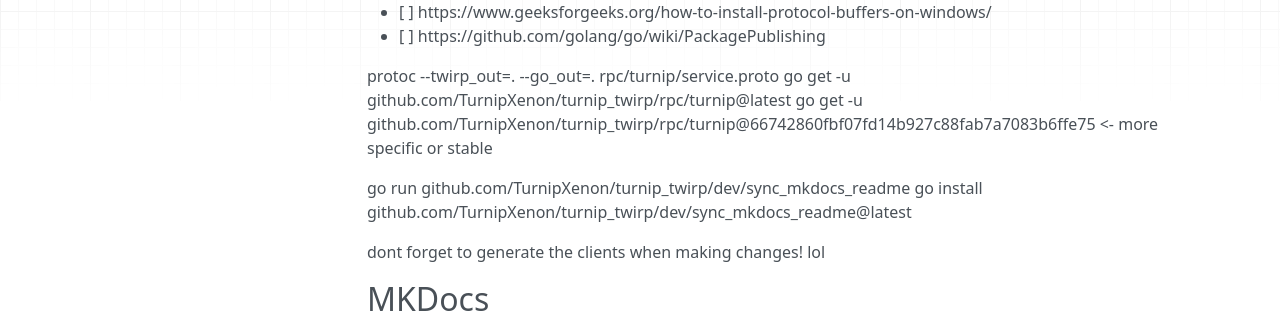
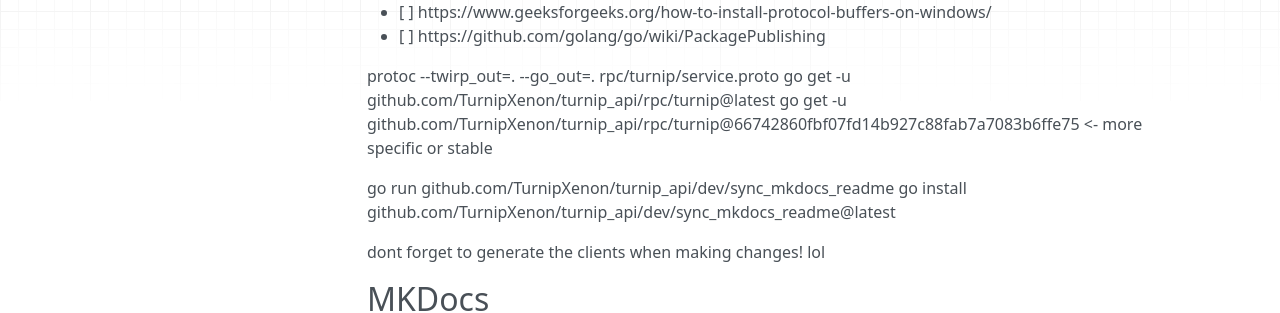
Before and after one commit to TurnipXenon/turnip_api, an MkDocs documentation site: the page built from docs/docs/onboarding.md, in a window 1280 px wide and 1123 px high. Shown: the part 205-518 px from the top of the window. Built offline with MkDocs 1.6.1, drawn with Linux system fonts in a browser that asks for light colours; nearby versions of some CDN libraries.

Commit message:
Make project name agnostic

```diff
--- a/docs/docs/onboarding.md
+++ b/docs/docs/onboarding.md
@@ -7,11 +7,11 @@
 - [ ] https://github.com/golang/go/wiki/PackagePublishing
 
 protoc --twirp_out=. --go_out=. rpc/turnip/service.proto
-go get -u github.com/TurnipXenon/turnip_twirp/rpc/turnip@latest
-go get -u github.com/TurnipXenon/turnip_twirp/rpc/turnip@66742860fbf07fd14b927c88fab7a7083b6ffe75 <- more specific or stable
+go get -u github.com/TurnipXenon/turnip_api/rpc/turnip@latest
+go get -u github.com/TurnipXenon/turnip_api/rpc/turnip@66742860fbf07fd14b927c88fab7a7083b6ffe75 <- more specific or stable
 
-go run github.com/TurnipXenon/turnip_twirp/dev/sync_mkdocs_readme
-go install github.com/TurnipXenon/turnip_twirp/dev/sync_mkdocs_readme@latest
+go run github.com/TurnipXenon/turnip_api/dev/sync_mkdocs_readme
+go install github.com/TurnipXenon/turnip_api/dev/sync_mkdocs_readme@latest
 
 dont forget to generate the clients when making changes! lol
 
```
Also changed, not shown: docs/docs/index.md (+1 -1 lines), README.md, 1 other file.
